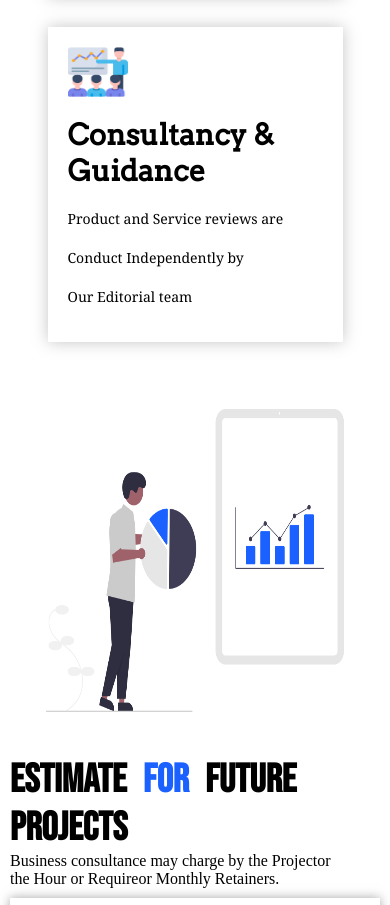
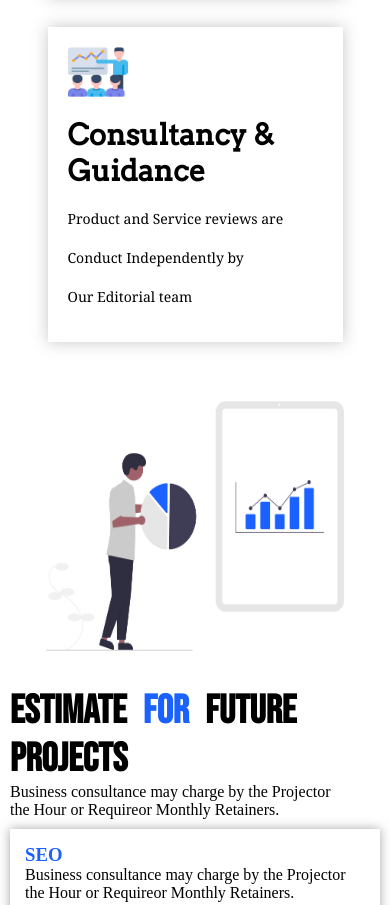
Before and after one commit to naiddeveloper/seoweb, a plain HTML site: page index.html in a window 390 px wide. Shown: the part 3326-4231 px from the top of the page. Drawn offline with Linux system fonts and the light colour scheme; a web font is replaced by a local one.

Commit message:
Update style.css

```diff
--- a/style.css
+++ b/style.css
@@ -798,4 +798,12 @@
         width: 90px;
         /* margin-left: 10px; */
     }
+    .poster img {
+    height: 322px;
+    width: 100%;
+    display: flex;
+    justify-content: center;
+    align-items: center;
+    margin-top: 100px;
 }
+}
```
